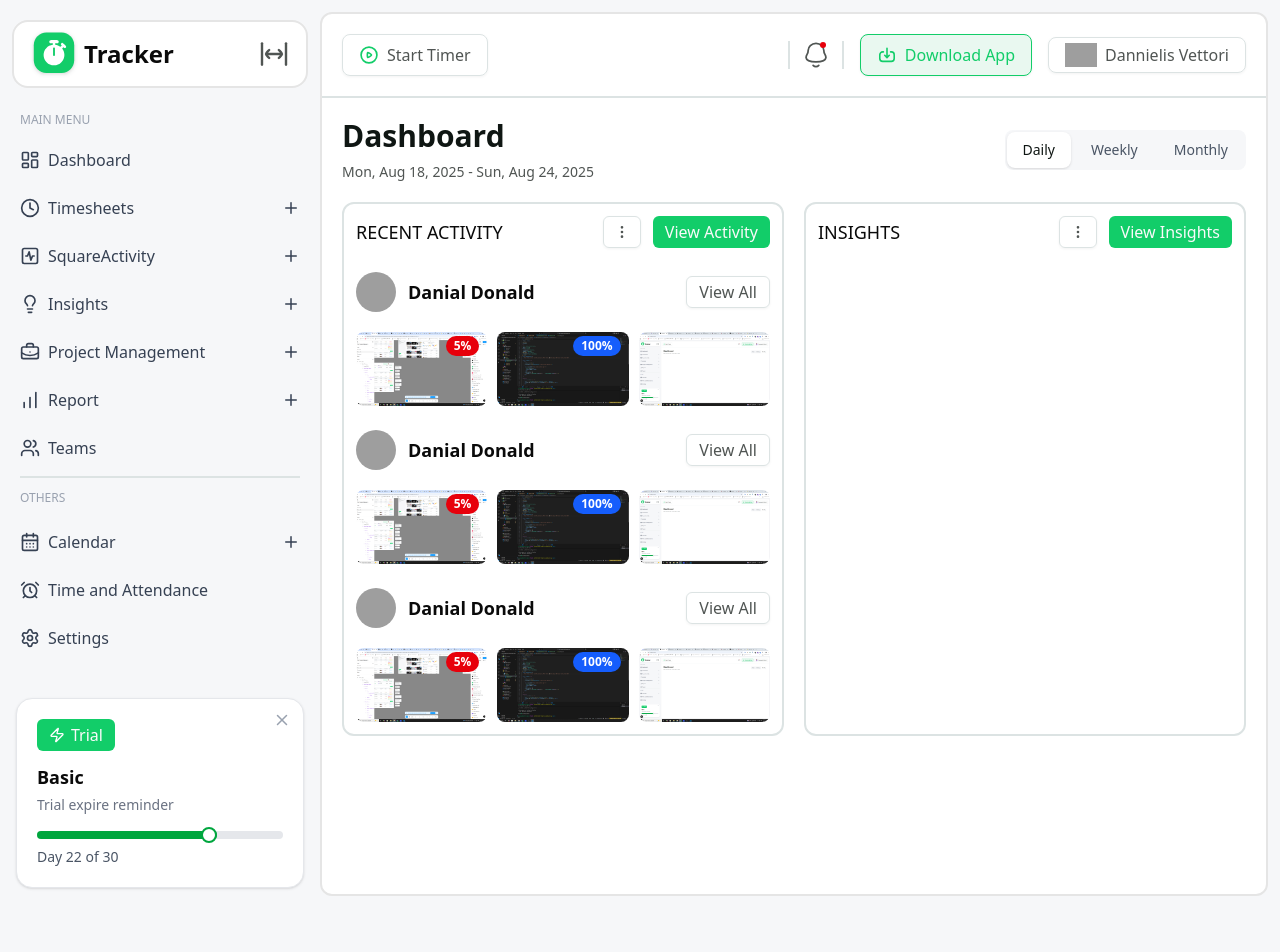
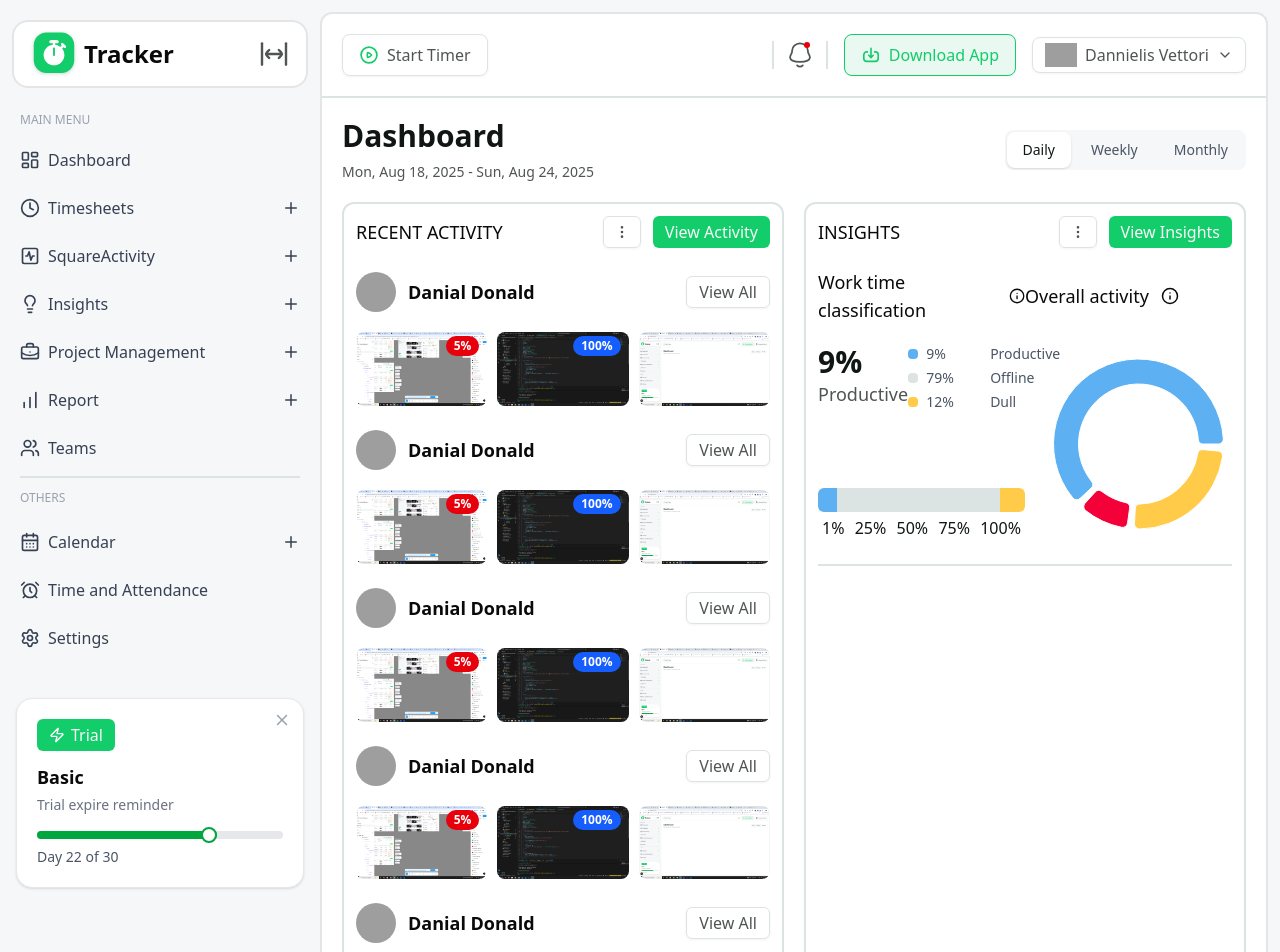
Before and after one commit to rahad-hasan/staff-timetrack-dashboard-new, a Next.js app: page / in a window 1280 px wide. Shown: the top 952 px of the page. Before the commit the page ends 908 px from the top, so only its background shows below. Built offline with nearby package versions, Linux system fonts and the light colour scheme; grey boxes are pictures that could not be loaded.

Commit message:
DESIGN - INSIGHTS charts

```diff
--- a/package.json
+++ b/package.json
@@ -17,6 +17,7 @@
     "next": "15.5.4",
     "react": "19.1.0",
     "react-dom": "19.1.0",
+    "recharts": "^3.2.1",
     "tailwind-merge": "^3.3.1"
   },
   "devDependencies": {
--- a/src/app/(main_layout)/layout.tsx
+++ b/src/app/(main_layout)/layout.tsx
@@ -15,8 +15,8 @@ const geistMono = Geist_Mono({
 });
 
 export const metadata: Metadata = {
-  title: "Create Next App",
-  description: "Generated by create next app",
+  title: "Staff Time Tracker Dashboard",
+  description: "Staff Time Tracker Dashboard",
 };
 
 export default function RootLayout({
--- a/src/components/dashboard/Insights.tsx
+++ b/src/components/dashboard/Insights.tsx
@@ -1,7 +1,15 @@
-import { EllipsisVertical } from "lucide-react";
+import { EllipsisVertical, Info } from "lucide-react";
 import { Button } from "../ui/button";
+import OverallActivityChart from "./insights/OverallActivityChart";
 
 const Insights = () => {
+    const classificationData = [
+        { label: 'Productive', percentage: 9, color: 'bg-[#5db0f1]' },
+        { label: 'Offline', percentage: 79, color: 'bg-[#dce3e3]' },
+        { label: 'Dull', percentage: 12, color: 'bg-[#ffcb49]' },
+    ];
+
+
     return (
         <div className=" border-2 border-borderColor p-3 rounded-[12px] w-full">
             <div className=" flex justify-between items-center">
@@ -11,6 +19,57 @@ const Insights = () => {
                     <Button size={'sm'}>View Insights</Button>
                 </div>
             </div>
+
+            <div className=" flex items-center mt-5">
+                <div className=" flex items-center gap-3 w-1/2">
+                    <h2 className="text-lg ">Work time classification</h2>
+                    <Info size={18} className=" cursor-pointer" />
+                </div>
+                <div className=" flex items-center gap-3 w-1/2">
+                    <h2 className="text-lg ">Overall activity</h2>
+                    <Info size={18} className=" cursor-pointer" />
+                </div>
+            </div>
+            <div className=" flex gap-5 border-b-2 border-borderColor">
+                <div className=" mt-5 w-1/2">
+                    <div className=" flex justify-between">
+                        <div className=" mb-4">
+                            <p className="text-3xl font-bold text-headingTextColor mr-2">9%</p>
+                            <p className="text-lg font-medium text-subTextColor">Productive</p>
+                        </div>
+
+                        <div className="space-y-1">
+                            {classificationData.map((item) => (
+                                <div key={item.label} className="flex items-center text-sm text-gray-600">
+                                    <span className={`w-2.5 h-2.5 rounded ${item.color} mr-2`}></span>
+                                    <span className="w-16">{`${item.percentage}%`}</span>
+                                    <span>{item.label}</span>
+                                </div>
+                            ))}
+                        </div>
+                    </div>
+                    <div className="flex w-full h-6 rounded-md overflow-hidden mt-16">
+                        {classificationData.map((item) => (
+                            <div
+                                key={item.label}
+                                style={{ width: `${item.percentage}%` }}
+                                className={`${item.color} h-full`}
+                            ></div>
+                        ))}
+
+                    </div>
+                    <div className=" flex justify-between text-md text-headingTextColor mt-1 px-1">
+                        <span>1%</span>
+                        <span>25%</span>
+                        <span>50%</span>
+                        <span>75%</span>
+                        <span>100%</span>
+                    </div>
+                </div>
+                <div className=" w-1/2 ">
+                    <OverallActivityChart></OverallActivityChart>
+                </div>
+            </div>
         </div>
     );
 };
--- a/src/components/dashboard/RecentActivity.tsx
+++ b/src/components/dashboard/RecentActivity.tsx
@@ -109,6 +109,64 @@ const RecentActivity = () => {
                     ))}
                 </div>
             </div>
+            <div className=" mt-6">
+                <div className=" flex justify-between items-center">
+                    <div className=" flex items-center gap-3">
+                        <Avatar>
+                            <AvatarImage sizes="20px" src="https://github.com/shadcn.png" />
+                            <AvatarFallback>CN</AvatarFallback>
+                        </Avatar>
+                        <h2 className="text-lg font-semibold">Danial Donald</h2>
+                    </div>
+                    <Button variant={'outline2'} size={'sm'}>View All</Button>
+                </div>
+                <div className=" flex justify-between gap-2.5 mt-5">
+                    {screenshorts.map((p) => (
+                        <div
+                            key={p.id}
+                            className="relative"
+                        >
+                            <Image src={p.img.src} width={200} height={200} className=" rounded-lg w-full" alt="screenshort" />
+                            {p.progress && (
+                                <span
+                                    className={`absolute top-1 right-2 text-xs font-semibold text-white px-2 py-0.5 rounded-full ${p.color}`}
+                                >
+                                    {p.progress}
+                                </span>
+                            )}
+                        </div>
+                    ))}
+                </div>
+            </div>
+            <div className=" mt-6">
+                <div className=" flex justify-between items-center">
+                    <div className=" flex items-center gap-3">
+                        <Avatar>
+                            <AvatarImage sizes="20px" src="https://github.com/shadcn.png" />
+                            <AvatarFallback>CN</AvatarFallback>
+                        </Avatar>
+                        <h2 className="text-lg font-semibold">Danial Donald</h2>
+                    </div>
+                    <Button variant={'outline2'} size={'sm'}>View All</Button>
+                </div>
+                <div className=" flex justify-between gap-2.5 mt-5">
+                    {screenshorts.map((p) => (
+                        <div
+                            key={p.id}
+                            className="relative"
+                        >
+                            <Image src={p.img.src} width={200} height={200} className=" rounded-lg w-full" alt="screenshort" />
+                            {p.progress && (
+                                <span
+                                    className={`absolute top-1 right-2 text-xs font-semibold text-white px-2 py-0.5 rounded-full ${p.color}`}
+                                >
+                                    {p.progress}
+                                </span>
+                            )}
+                        </div>
+                    ))}
+                </div>
+            </div>
         </div>
     );
 };
--- /dev/null
+++ b/src/components/dashboard/insights/OverallActivityChart.tsx
@@ -0,0 +1,41 @@
+"use client";
+
+import { Cell, Pie, PieChart, ResponsiveContainer, Tooltip } from "recharts";
+
+const data = [
+    { name: "Group A", value: 4567 },
+    { name: "Group B", value: 700 },
+    { name: "Group C", value: 1800 },
+
+];
+
+const COLORS = ["#5db0f1", "#f40139", "#ffcb49"];
+
+const OverallActivityChart = () => {
+    return (
+        <div className="w-full h-60">
+            <ResponsiveContainer width="100%" height="100%">
+                <PieChart>
+                    <Pie
+                        data={data}
+                        dataKey="value"
+                        nameKey="name"
+                        innerRadius={60}
+                        outerRadius={85}
+                        fill="#8884d8"
+                        paddingAngle={5}
+                        labelLine={false}
+                        cornerRadius={5}
+                    >
+                        {data.map((entry, index) => (
+                            <Cell key={`cell-${index}`} fill={COLORS[index % COLORS.length]} />
+                        ))}
+                    </Pie>
+                    <Tooltip />
+                </PieChart>
+            </ResponsiveContainer>
+        </div>
+    );
+};
+
+export default OverallActivityChart;
--- a/src/components/layout/Header.tsx
+++ b/src/components/layout/Header.tsx
@@ -3,6 +3,7 @@ import downloadIcon from '../../assets/header/download.svg'
 import startTimerIcon from '../../assets/header/start_timer_icon.svg'
 import bellIcon from '../../assets/header/bell.svg'
 import Image from "next/image";
+import { ChevronDown } from "lucide-react";
 
 const Header = () => {
 
@@ -26,7 +27,7 @@ const Header = () => {
                     </div>
                 </div>
                 <Button variant={'outline'}><Image src={downloadIcon.src} width={0} height={0} className="w-5" alt="download" />Download App</Button>
-                <Button variant={'outline2'} className=" py-[5px]"><Image src={`https://avatar.iran.liara.run/public/18`} width={200} height={200} className="w-8" alt="download" />Dannielis Vettori</Button>
+                <Button variant={'outline2'} className=" py-[5px]"><Image src={`https://avatar.iran.liara.run/public/18`} width={200} height={200} className="w-8" alt="download" />Dannielis Vettori <ChevronDown size={20} /></Button>
             </div>
         </div>
     );
--- a/src/components/layout/SideBar.tsx
+++ b/src/components/layout/SideBar.tsx
@@ -28,7 +28,7 @@ const SideBar = () => {
     };
 
     return (
-        <div className=" w-[320px]  min-h-screen py-5">
+        <div className=" w-[320px]  min-h-screen py-5 sticky top-0">
             <div className=' flex items-center justify-between bg-white px-4 py-2  mx-3 rounded-2xl border-2'>
                 <div className=' flex items-center gap-1.5 '>
                     <Image src={logo.src} alt="Logo" width={0} height={0} className="w-12 h-12 " />
```
Also changed, not shown: 1 other file (tests, documents, lock files or other folders).
